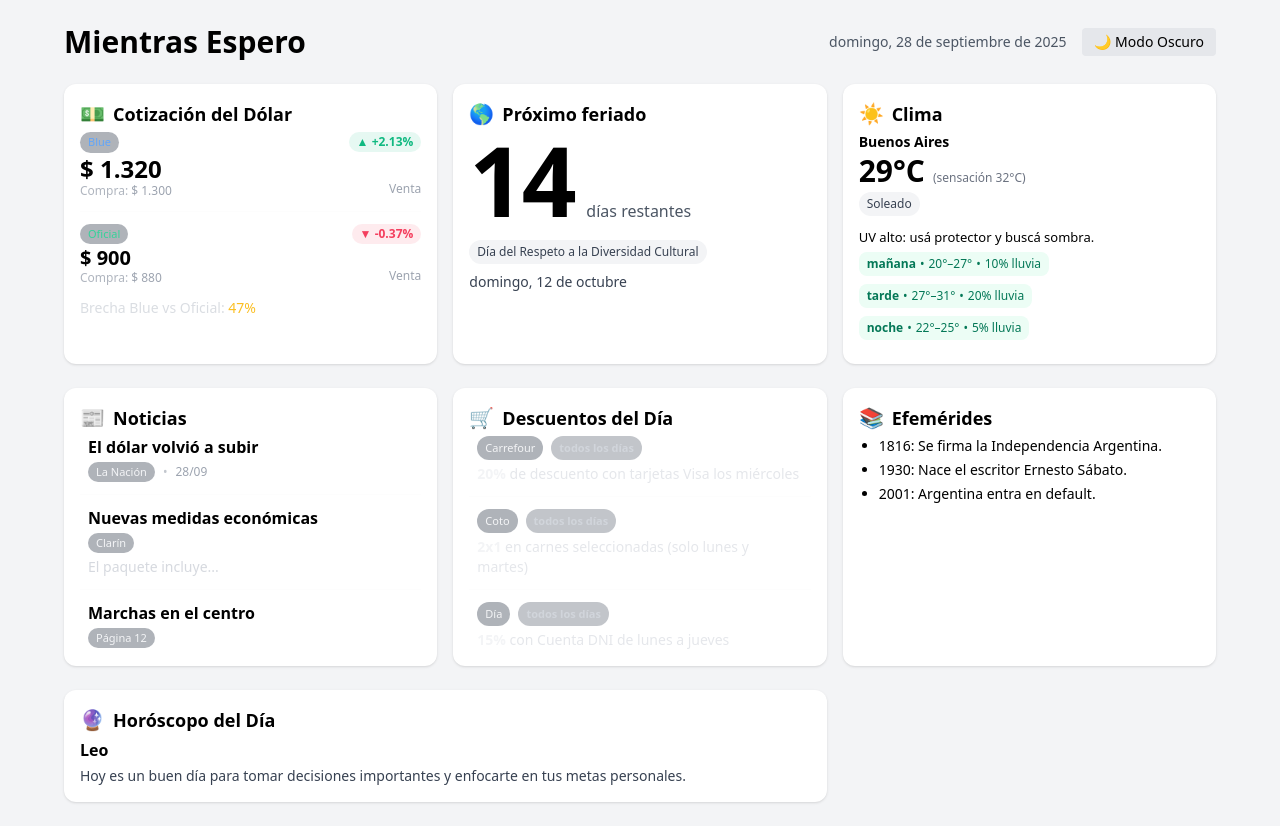
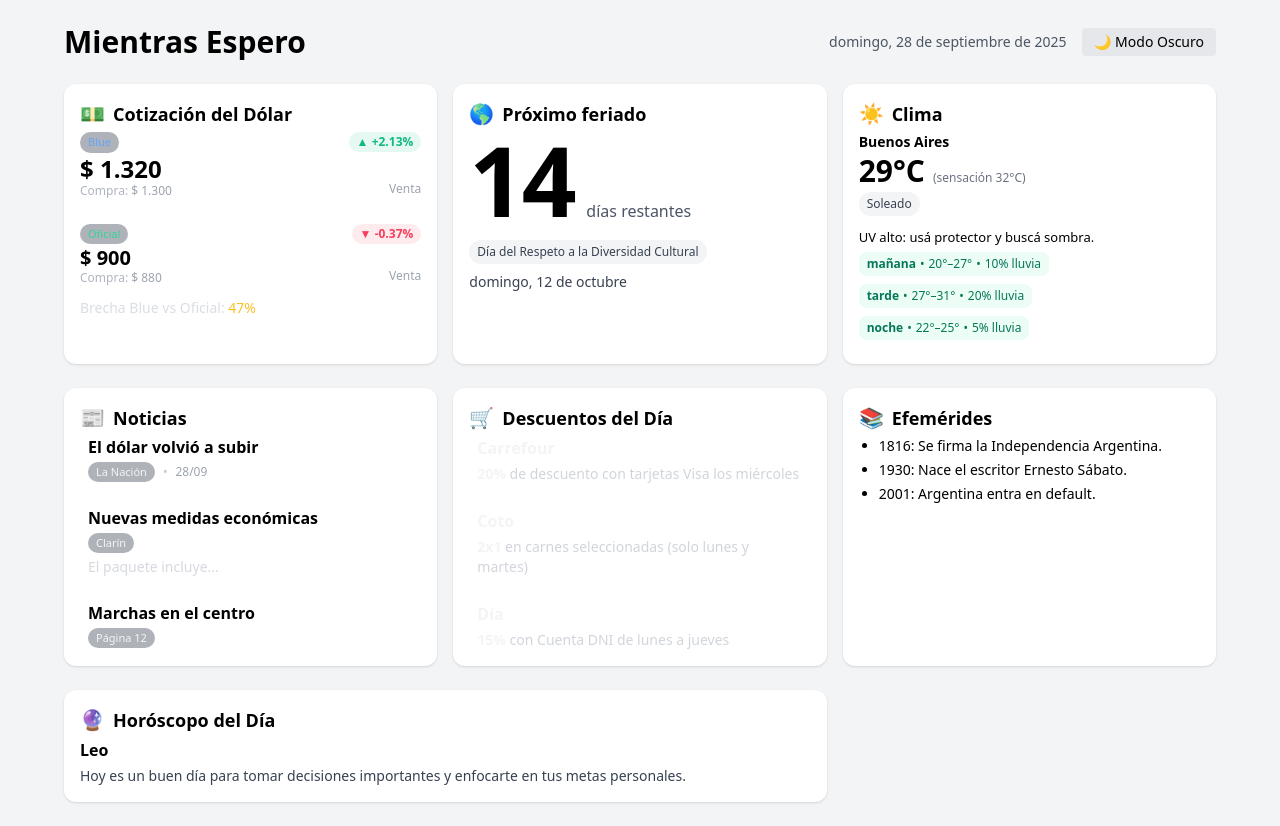
Before and after one commit to kalaniz0018/mientras-espero-el-bondi, a React (Vite) app: page / in a window 1280 px wide. Built offline with nearby package versions, Linux system fonts and the light colour scheme.

Commit message:
modificando titulos en la cards de descuentos del dia

```diff
--- a/src/components/Descuentos/Descuentos.tsx
+++ b/src/components/Descuentos/Descuentos.tsx
@@ -13,12 +13,9 @@ type DiscountItem = {
 type DescuentosProps = { className?: string };
 
 /* --- Helpers UI --- */
-const dayNames = ["dom", "lun", "mar", "mié", "jue", "vie", "sáb"];
 const todayIdx = new Date().getDay();
 
 const appliesToday = (d?: number[]) => (Array.isArray(d) ? d.includes(todayIdx) : false);
-const daysLabel = (d?: number[]) =>
-  !d?.length ? "todos los días" : d.map((i) => dayNames[i]).join(", ");
 
 function highlightPromo(promo: string): React.ReactNode {
   // Resalta porcentajes y "2x1" sin romper accesibilidad
@@ -51,8 +48,8 @@ export const Descuentos: React.FC<DescuentosProps> = ({ className = "" }) => {
       ) : (
         <ul className="divide-y divide-gray-200/10 dark:divide-gray-700/40 text-sm">
           {sorted.map((item, idx) => {
-              const isToday = appliesToday(item.days);
             const Wrapper: React.ElementType = item.url ? "a" : "div";
+
             return (
               <li key={idx} className="py-3 first:pt-0 last:pb-0">
                 <Wrapper
@@ -61,26 +58,13 @@ export const Descuentos: React.FC<DescuentosProps> = ({ className = "" }) => {
                   rel={item.url ? "noopener noreferrer" : undefined}
                   className="group block rounded-md px-2 hover:bg-white/5 focus:outline-none focus:ring-2 focus:ring-emerald-500/40 transition"
                 >
-                    {/* fila de chips */}
-                    <div className="mb-1 flex items-center gap-2">
-                      <span className="inline-flex items-center rounded-full bg-gray-700/40 px-2 py-0.5 text-[11px] font-medium text-gray-100">
+                  {/* supermercado como subtítulo */}
+                  <h3 className="font-semibold text-base text-gray-100 mb-1">
                     {item.supermercado}
-                      </span>
+                  </h3>
 
-                      <span
-                        className={`inline-flex items-center rounded-full px-2 py-0.5 text-[11px] font-semibold ${
-                          isToday
-                            ? "bg-emerald-500/15 text-emerald-400"
-                            : "bg-gray-700/30 text-gray-300"
-                        }`}
-                        title={isToday ? "Aplica hoy" : `Aplica: ${daysLabel(item.days)}`}
-                      >
-                        {isToday ? "Hoy" : daysLabel(item.days)}
-                      </span>
-                    </div>
-
-                    {/* descripción escaneable */}
-                    <p className="text-gray-200 group-hover:underline underline-offset-2">
+                  {/* promo */}
+                  <p className="text-gray-300 group-hover:underline underline-offset-2">
                     {highlightPromo(item.promo)}
                   </p>
                 </Wrapper>
@@ -92,4 +76,7 @@ export const Descuentos: React.FC<DescuentosProps> = ({ className = "" }) => {
     </Card>
   </div>
 );
+
+
+
 };
```
Lines whose indentation alone changed are shown as unchanged.
